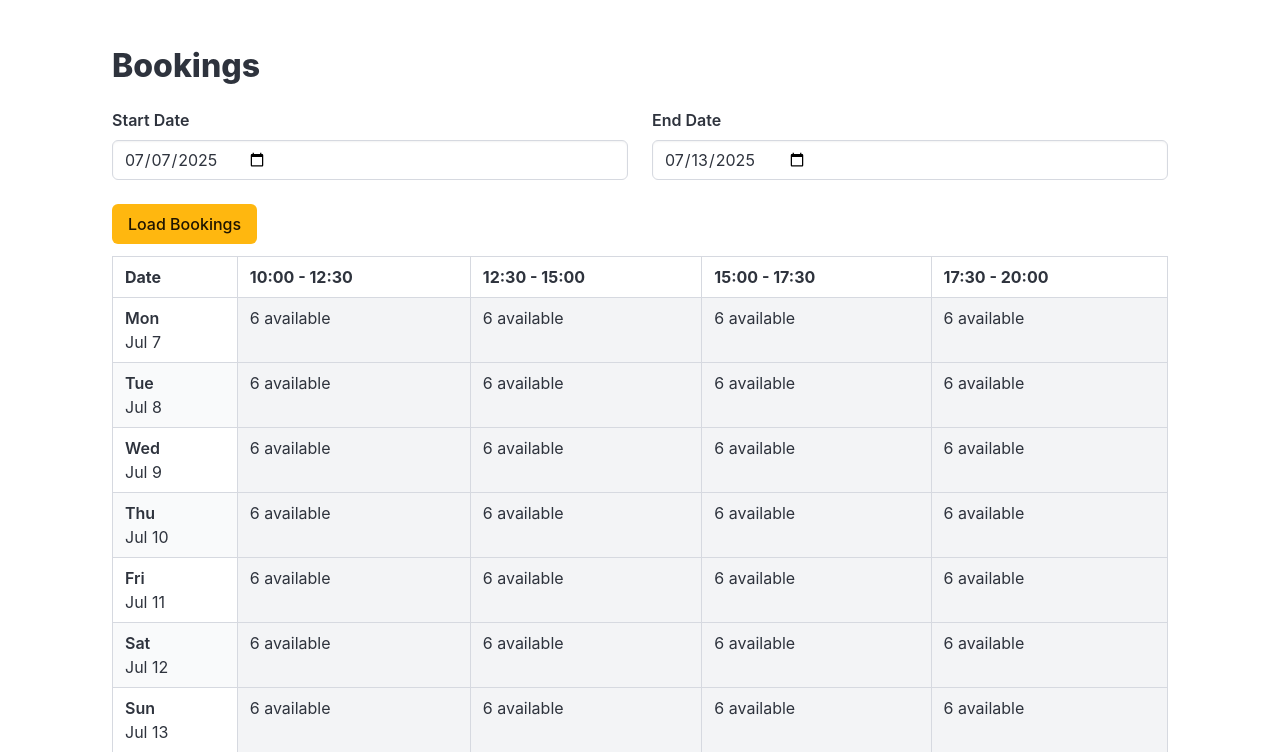
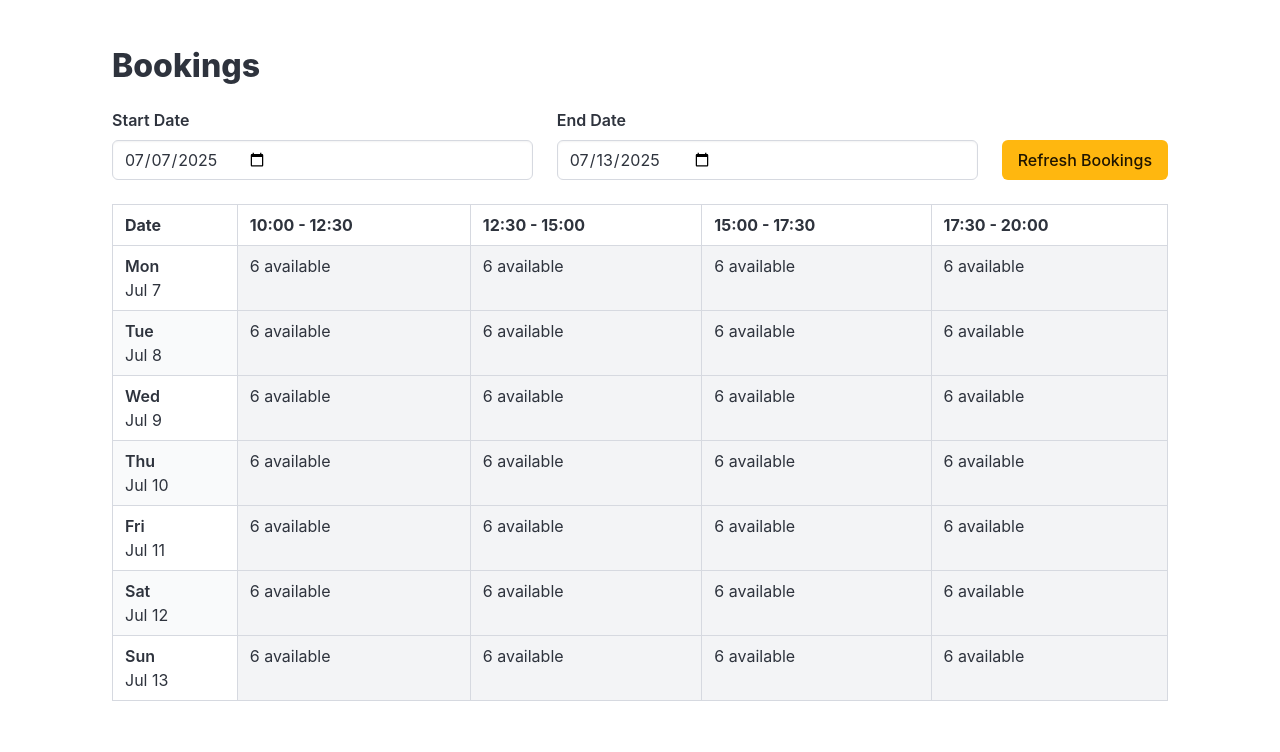
Before and after one commit to vanceb/bowls_club, a Flask app: page /bookings in a window 1280 px wide. Shown: the part 86-838 px from the top of the page. After the commit the page ends 787 px from the top, so only its background shows below. Run offline with Flask 3, Linux system fonts and the light colour scheme; the visitor is signed in with stand-in values (Sample User, id 1); data that the repository does not hold is empty; some libraries are stand-ins or nearby versions.

Commit message:
Enhance bookings interface with inline layout and auto-refresh
- Change date inputs and refresh button to inline horizontal layout
- Rename "Load Bookings" to "Refresh Bookings" for clarity
- Auto-calculate end date when start date changes (start date + 7 days)
- Auto-refresh bookings data when start date is modified
- Improve user experience with streamlined date selection workflow

🤖 Generated with [Claude Code](https://claude.ai/code)

Co-Authored-By: Claude <noreply@anthropic.com>

```diff
--- a/app/templates/bookings_table.html
+++ b/app/templates/bookings_table.html
@@ -3,8 +3,8 @@
 {% block content %}
 <div class="container">
     <h1 class="title">Bookings</h1>
-    <div class="columns">
-        <div class="column is-half">
+    <div class="columns is-vcentered">
+        <div class="column">
             <div class="field">
                 <label class="label">Start Date</label>
                 <div class="control">
@@ -12,7 +12,7 @@
                 </div>
             </div>
         </div>
-        <div class="column is-half">
+        <div class="column">
             <div class="field">
                 <label class="label">End Date</label>
                 <div class="control">
@@ -20,10 +20,13 @@
                 </div>
             </div>
         </div>
-    </div>
-    <div class="field">
-        <div class="control">
-            <button id="load-bookings" class="button is-primary">Load Bookings</button>
+        <div class="column is-narrow">
+            <div class="field">
+                <label class="label">&nbsp;</label>
+                <div class="control">
+                    <button id="load-bookings" class="button is-primary">Refresh Bookings</button>
+                </div>
+            </div>
         </div>
     </div>
     <div id="bookings-table-container">
@@ -36,7 +39,7 @@
         // Get today's date from the server-rendered value
         const startDateInput = document.getElementById('start-date');
         const endDateInput = document.getElementById('end-date');
-        const loadButton = document.getElementById('load-bookings');
+        const refreshButton = document.getElementById('load-bookings');
 
         // Calculate end date as 7 days from today
         const today = new Date(startDateInput.value);
@@ -47,8 +50,20 @@
         // Load bookings for the initial date range
         fetchBookingsRange(startDateInput.value, endDateInput.value);
 
-        // Add event listener for the load button
-        loadButton.addEventListener('click', function () {
+        // Add event listener for start date changes
+        startDateInput.addEventListener('change', function () {
+            // When start date changes, set end date to start date + 7 days
+            const newStartDate = new Date(this.value);
+            const newEndDate = new Date(newStartDate);
+            newEndDate.setDate(newStartDate.getDate() + 6); // 7 days total (including start date)
+            endDateInput.value = newEndDate.toISOString().split('T')[0];
+
+            // Optionally auto-load the new date range
+            fetchBookingsRange(startDateInput.value, endDateInput.value);
+        });
+
+        // Add event listener for the refresh button
+        refreshButton.addEventListener('click', function () {
             fetchBookingsRange(startDateInput.value, endDateInput.value);
         });
     });
```
